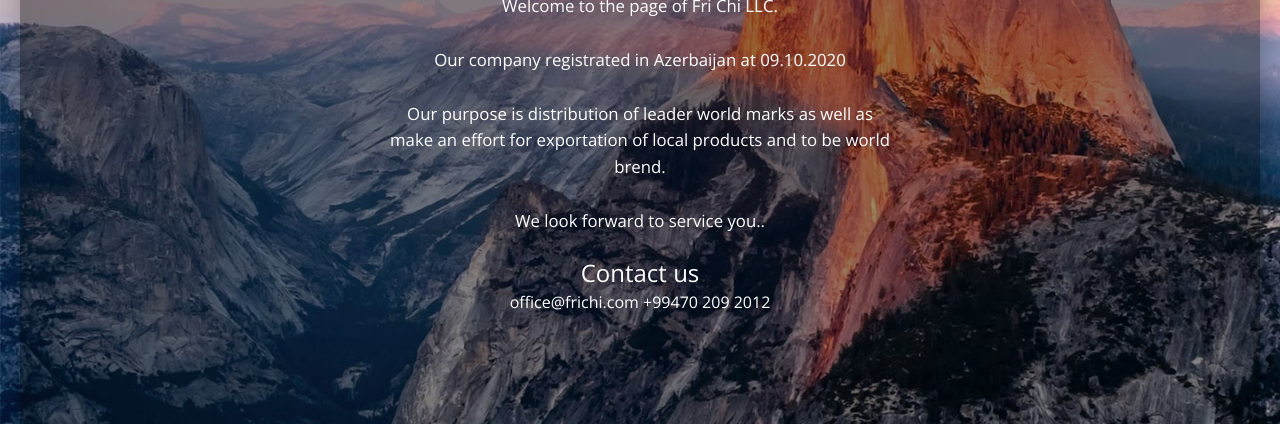
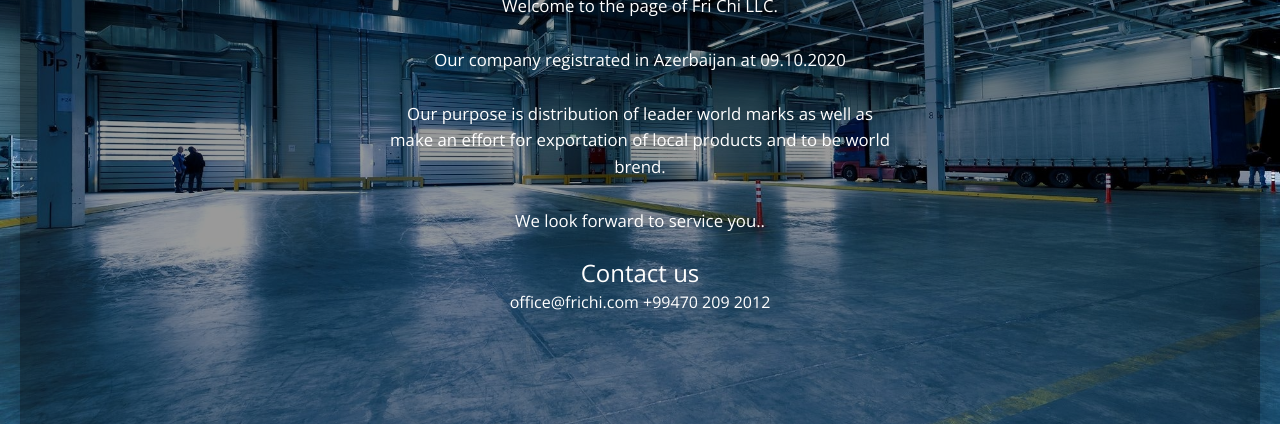
Before and after one commit to ismayilibrahimov/frichi, a plain HTML site: page index.html in a window 1280 px wide. Shown: the part 285-709 px from the top of the page. Drawn offline with nearby package versions, Linux system fonts and the light colour scheme; files whose address does not match are found by name.

Commit message:
change background

```diff
--- a/index.html
+++ b/index.html
@@ -24,7 +24,7 @@
 </head>
 <body>
 
-	<div class="main-area-wrapper" style="background-image:url(images/countdown-6-1600x900.jpg);">
+	<div class="main-area-wrapper" style="background-image:url(images/background.jpg);">
 		<div class="main-area center-text" >
 
 			<div class="display-table">
```
Also changed, not shown: images/background.jpg (added), images/countdown-7-1600x900.jpg (deleted).
